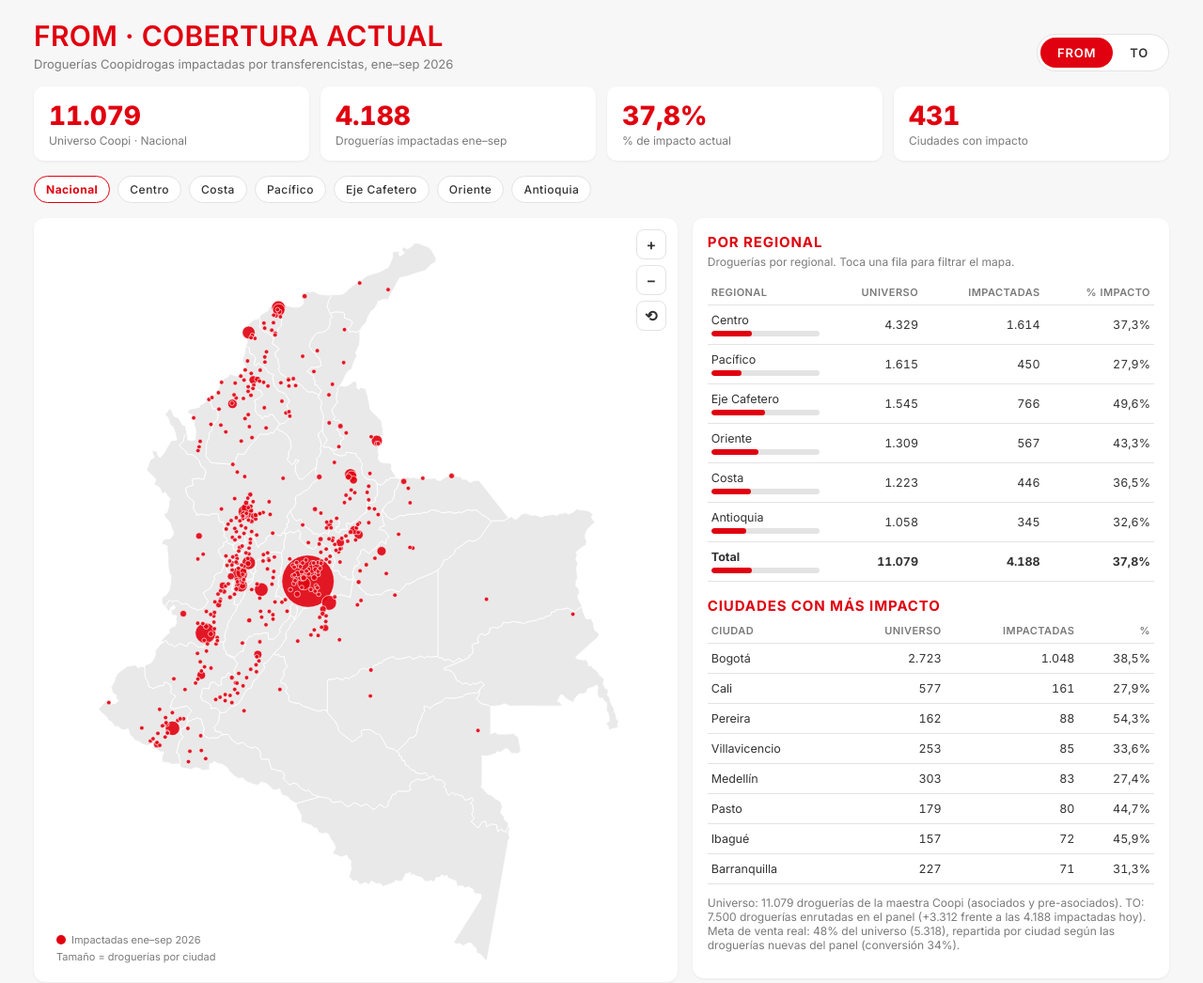
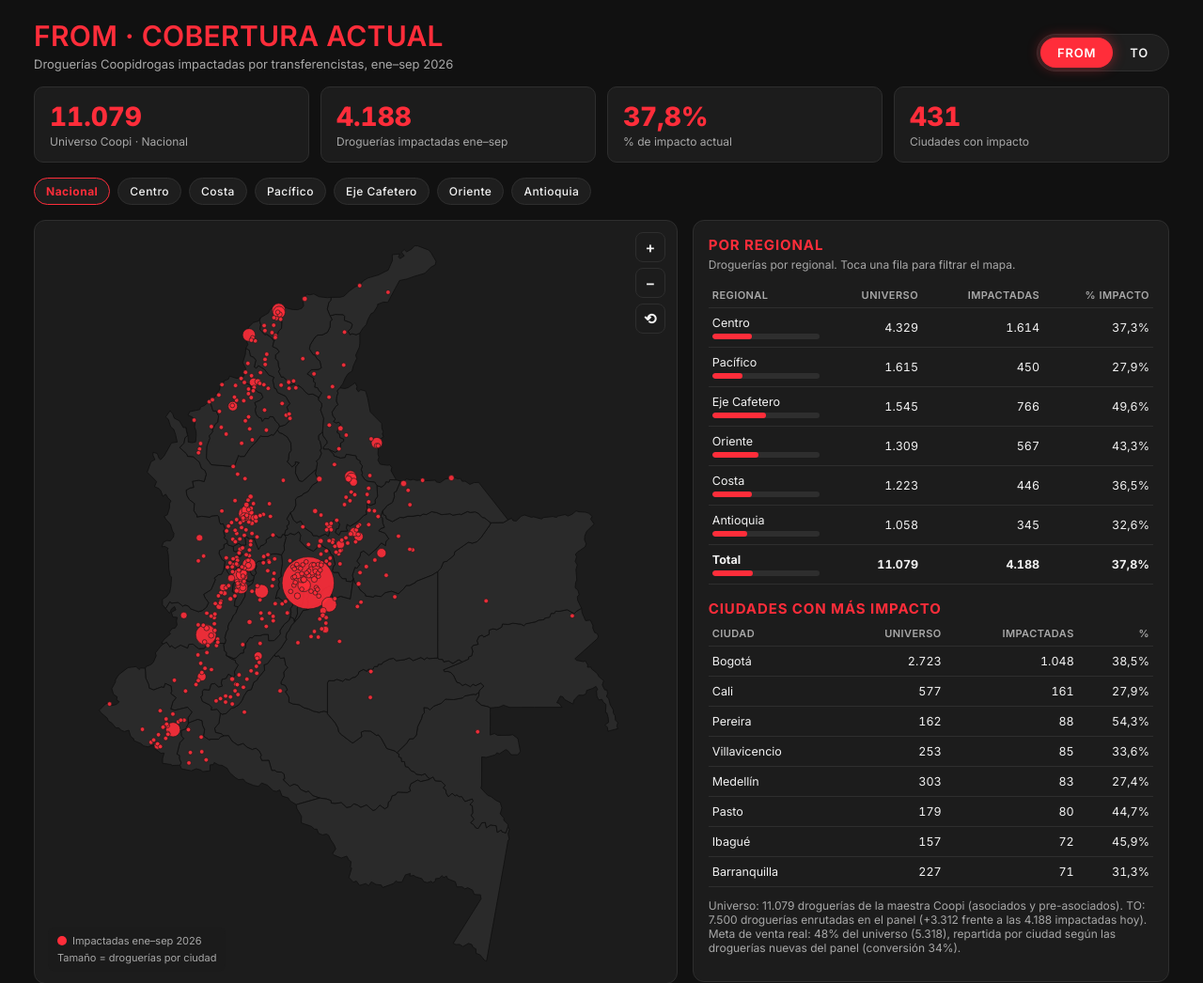
Before and after one commit to AlertasHenkel/Assessment_Coordinator, a plain HTML site: page index.html in a window 1280 px wide. Shown: the top 1046 px of the page at 94% size. Drawn offline with nearby package versions, Linux system fonts and the light colour scheme.

Commit message:
update.2.0_mapas_drg

```diff
--- a/index.html
+++ b/index.html
@@ -6,12 +6,10 @@
 <style>
 /* Layout: header with From/To switch + KPI strip, map left, regional panel right; stacks on phone */
 :root{
-  --bg:#F7F7F7; --surface:#FFFFFF; --ink:#333333; --muted:#7A7A7A; --line:#E3E3E3;
-  --land:#E9E9E9; --border:#FFFFFF; --red:#E1000F; --red-soft:#F4A0A6; --red-deep:#B0000C; --chip:#FFFFFF;
-  --font:"Inter","Segoe UI",system-ui,-apple-system,Arial,sans-serif;
+  --bg:#111111; --surface:#1C1C1C; --ink:#F2F2F2; --muted:#A8A8A8; --line:#2E2E2E;
+  --land:#2A2A2A; --border:#111111; --red:#FF2D3A; --red-soft:rgba(255,45,58,.38); --red-deep:#FF5A65; --chip:#1E1E1E;
+  --font:"Inter","Segoe UI",system-ui,-apple-system,Arial,sans-serif; color-scheme:dark;
 }
-@media (prefers-color-scheme: dark){:root:not([data-theme="light"]){--bg:#161616;--surface:#202020;--ink:#EDEDED;--muted:#A3A3A3;--line:#333333;--land:#2C2C2C;--border:#161616;--red:#FF3341;--red-soft:#8F3A41;--red-deep:#FF7A84;--chip:#262626;color-scheme:dark}}
-:root[data-theme="dark"]{--bg:#161616;--surface:#202020;--ink:#EDEDED;--muted:#A3A3A3;--line:#333333;--land:#2C2C2C;--border:#161616;--red:#FF3341;--red-soft:#8F3A41;--red-deep:#FF7A84;--chip:#262626;color-scheme:dark}
 *{box-sizing:border-box}
 body{background:var(--bg);color:var(--ink);font-family:var(--font);font-size:14px;margin:0}
 .wrap{max-width:1240px;margin:0 auto;padding-block:20px 32px;padding-left:max(16px,env(safe-area-inset-left,0px));padding-right:max(16px,env(safe-area-inset-right,0px));display:grid;gap:16px}
@@ -20,17 +18,17 @@ h1{margin:0;font-size:clamp(22px,3vw,30px);font-weight:600;color:var(--red);lett
 .sub{color:var(--muted);margin-top:4px;font-size:13px}
 .switch{display:inline-flex;background:var(--chip);border:1px solid var(--line);border-radius:999px;padding:3px}
 .switch button{border:0;background:transparent;color:var(--ink);font:600 13px var(--font);padding:8px 18px;border-radius:999px;cursor:pointer;letter-spacing:.06em}
-.switch button[aria-pressed="true"]{background:var(--red);color:#fff}
+.switch button[aria-pressed="true"]{background:var(--red);color:#fff;box-shadow:0 0 14px rgba(255,45,58,.45)}
 .switch button:focus-visible,.chip:focus-visible{outline:2px solid var(--red);outline-offset:2px}
 .kpis{display:grid;grid-template-columns:repeat(4,minmax(0,1fr));gap:12px}
-.kpi{background:var(--surface);border-radius:10px;padding:14px 16px;box-shadow:0 1px 3px rgba(0,0,0,.06)}
+.kpi{background:var(--surface);border-radius:10px;padding:14px 16px;border:1px solid var(--line)}
 .kpi b{display:block;font-size:clamp(20px,2.6vw,28px);font-weight:800;color:var(--red);font-variant-numeric:tabular-nums}
 .kpi span{font-size:12px;color:var(--muted)}
 .chips{display:flex;flex-wrap:wrap;gap:8px}
 .chip{border:1px solid var(--line);background:var(--chip);color:var(--ink);border-radius:999px;padding:6px 12px;font:500 12px var(--font);cursor:pointer;letter-spacing:.04em}
 .chip[aria-pressed="true"]{border-color:var(--red);color:var(--red);font-weight:700}
 .main{display:grid;grid-template-columns:minmax(0,1.35fr) minmax(0,1fr);gap:16px;align-items:start}
-.card{background:var(--surface);border-radius:12px;box-shadow:0 1px 3px rgba(0,0,0,.06);min-width:0}
+.card{background:var(--surface);border-radius:12px;border:1px solid var(--line);min-width:0}
 .mapcard{position:relative;overflow:hidden}
 #map{display:block;width:100%;height:auto;touch-action:none;cursor:grab}
 .legend{position:absolute;left:14px;bottom:12px;font-size:11px;color:var(--muted);display:grid;gap:4px;background:color-mix(in srgb,var(--surface) 85%,transparent);padding:8px 10px;border-radius:8px}
@@ -51,7 +49,7 @@ tr[data-reg]{cursor:pointer}
 .bar u{position:absolute;inset:0 auto 0 0;background:var(--red-soft);border-radius:3px}
 .pp{color:var(--red);font-weight:700}
 .top{margin-top:16px}
-.tip{position:fixed;pointer-events:none;background:var(--surface);color:var(--ink);border:1px solid var(--line);border-radius:8px;padding:10px 12px;font-size:12px;box-shadow:0 4px 14px rgba(0,0,0,.14);min-width:180px;z-index:20}
+.tip{position:fixed;pointer-events:none;background:#232323;color:var(--ink);border:1px solid var(--line);border-radius:8px;padding:10px 12px;font-size:12px;box-shadow:0 4px 14px rgba(0,0,0,.14);min-width:180px;z-index:20}
 .tip b{display:block;font-size:13px;margin-bottom:4px}
 .tip div{display:flex;justify-content:space-between;gap:12px;font-variant-numeric:tabular-nums}
 .note{font-size:11px;color:var(--muted)}
```
